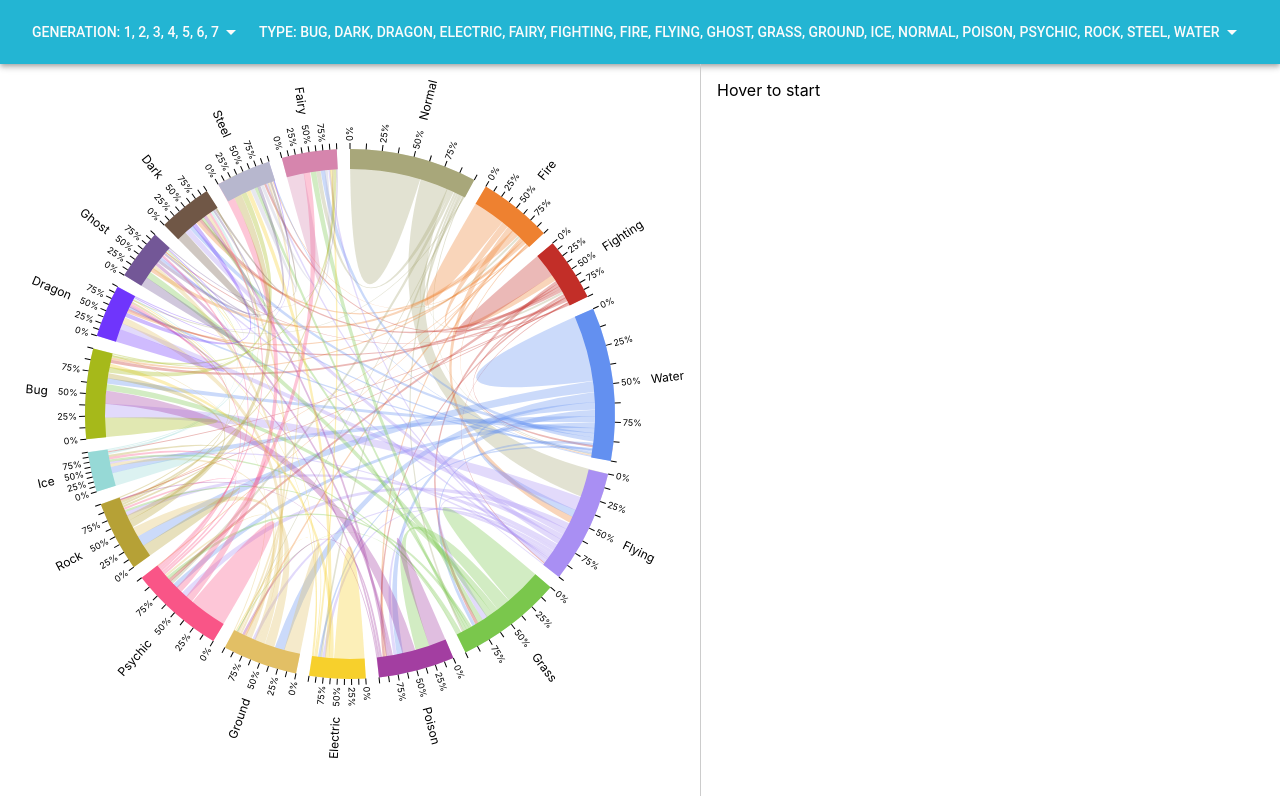
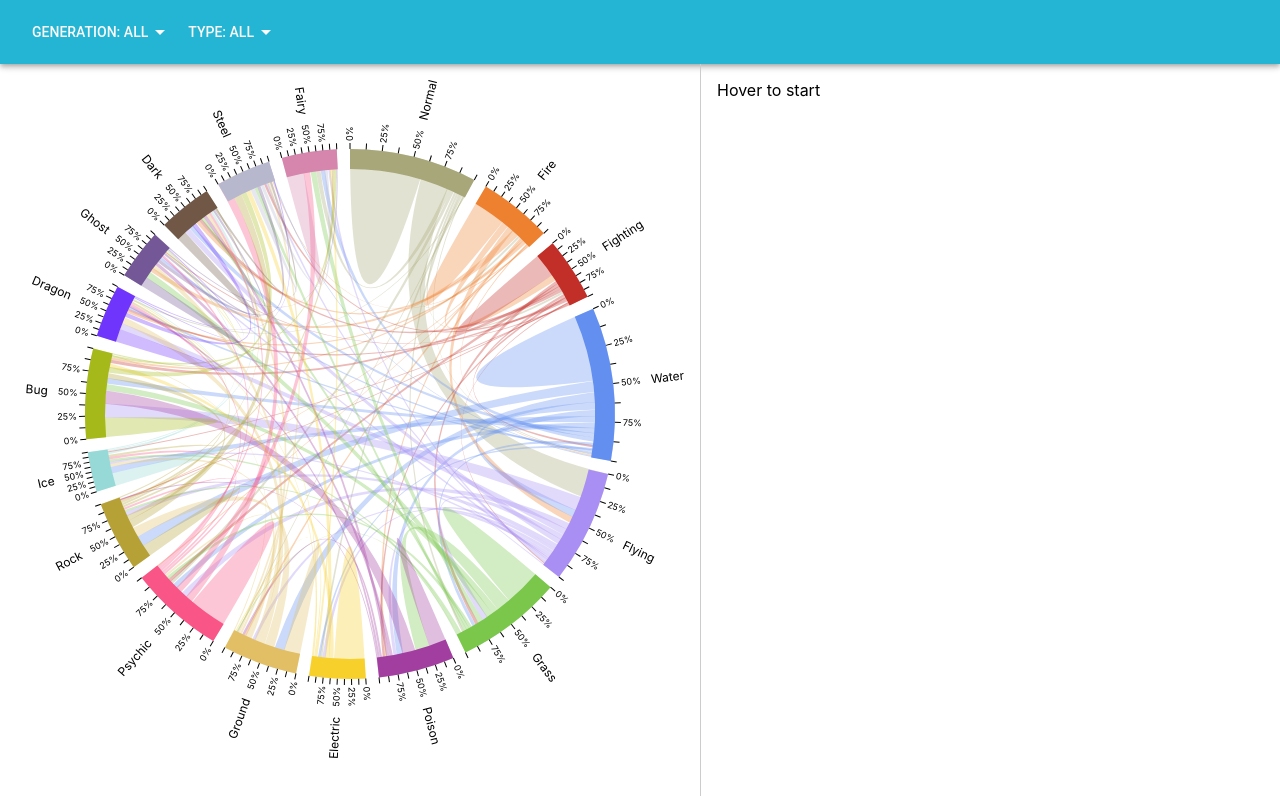
Before and after one commit to trpglobokar/poketypes, a React (Create React App) app: page / in a window 1280 px wide. Shown: the top 796 px of the page. Built offline with nearby package versions, Linux system fonts and the light colour scheme.

Commit message:
feat(Filters): condensed filter button labels

```diff
--- a/src/filters.js
+++ b/src/filters.js
@@ -107,18 +107,40 @@
     )
   }
 
+  labelFormatter = (label, selectedIds, jsonLength) => {
+    const CUT_OFF = 3
+    let ids = selectedIds.sort()
+    if (selectedIds.length === jsonLength) {
+      ids = "All"
+    } else if (selectedIds.length <= CUT_OFF) {
+      ids = ids.join(", ")
+    } else {
+      const remaining = selectedIds.length - CUT_OFF
+      ids = `${ids.slice(0, 3).join(", ")} & ${remaining} more`
+    }
+    return `${label}: ${ids}`
+  }
+
   render() {
     const { selectedGenIds, selectedTypeIds } = this.props
 
     //TODO: calculate from multiple names w/out repeating "Gen"
-    const genLabel = `Generation: ${selectedGenIds.sort().join(", ")}`
+    const genLabel = this.labelFormatter(
+      "Generation",
+      selectedGenIds,
+      genJson.length
+    )
     const genCheckboxes = this.renderCheckboxes(
       genJson,
       selectedGenIds,
       this.toggleGen
     )
 
-    const typeLabel = `Type: ${selectedTypeIds.sort().join(", ")}`
+    const typeLabel = this.labelFormatter(
+      "Type",
+      selectedTypeIds,
+      poketypeJson.length
+    )
     const typeCheckboxes = this.renderCheckboxes(
       poketypeJson,
       selectedTypeIds,
```
